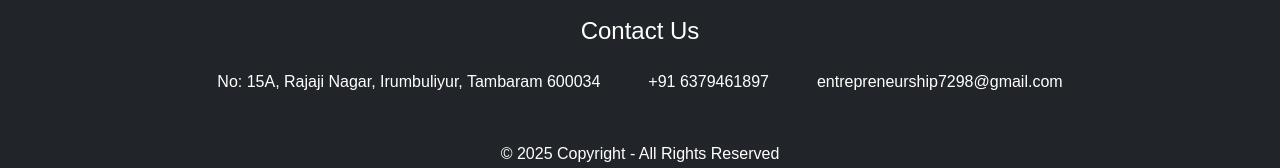
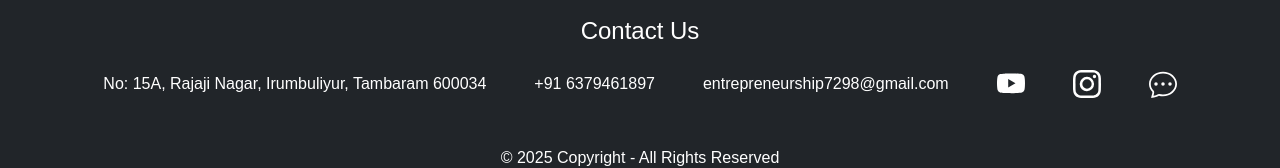
Before and after one commit to Emmanuel-Benjamin00/E-Commerce-Frontend, a React (Vite) app: page /login in a window 1280 px wide. Shown: the part 743-911 px from the top of the page. Built offline with nearby package versions, Linux system fonts and the light colour scheme; a web font is replaced by a local one.

Commit message:
Footer Contact Icons Added

```diff
--- a/src/components/Footer.jsx
+++ b/src/components/Footer.jsx
@@ -1,6 +1,6 @@
 import React from "react";
 import { Link } from "react-router-dom";
-import { BsLinkedin, BsGithub, BsYoutube, BsInstagram } from "react-icons/bs";
+import { BsLinkedin, BsGithub, BsYoutube, BsInstagram,BsChatDots } from "react-icons/bs";
 import "../extras/extracss/Footer.css"
 
 import { BsSendArrowUp } from "react-icons/bs";
@@ -79,11 +79,23 @@ function Footer() {
                     entrepreneurship7298@gmail.com
                   </div>
 
-                  {/* <div className="">
-                    <a className="text-white">
+                  <div className="">
+                  <a href="https://www.youtube.com/@Entrepreneur7298" target="_blank" rel="noopener noreferrer" className="text-white">
                       <BsYoutube className="fs-3" />
                     </a>
-                  </div> */}
+                  </div>
+
+                  <div className="">
+                  <a href="https://www.instagram.com/aura_luxe20?utm_source=qr&igsh=MjUweXUzM2ZqZ3l3" target="_blank" rel="noopener noreferrer" className="text-white">
+                      <BsInstagram className="fs-3" />
+                    </a>
+                  </div>
+
+                  <div className="">
+                  <a href="https://docs.google.com/forms/d/e/1FAIpQLSeyxEgamPl-xvQNbJvZX2Z7vK-2UGg62QR8fn7e2Emx12MwAQ/viewform?usp=sharing" target="_blank" rel="noopener noreferrer" className="text-white">
+                      <BsChatDots className="fs-3" />
+                    </a>
+                  </div>
 
                 </div>
               </div>
```
